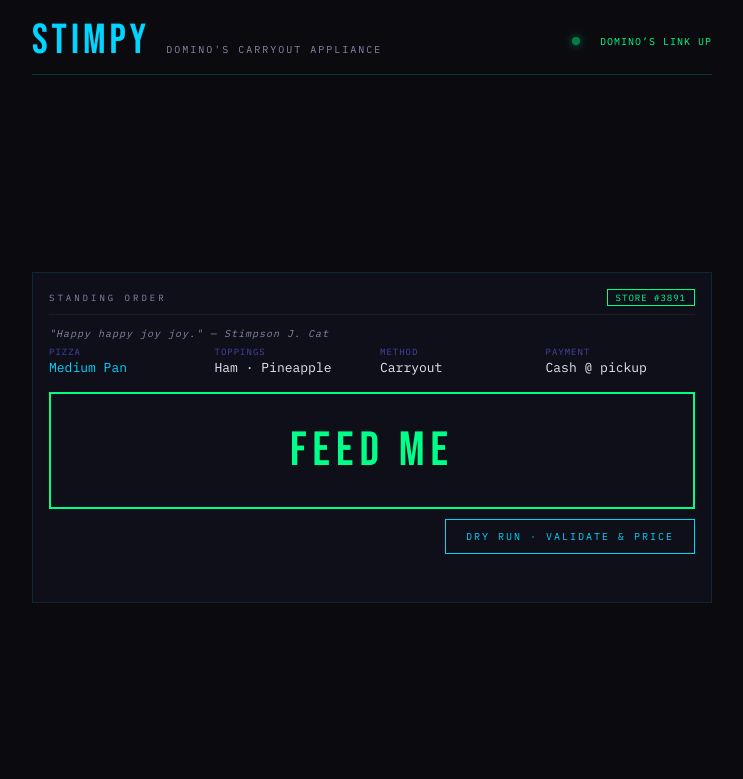
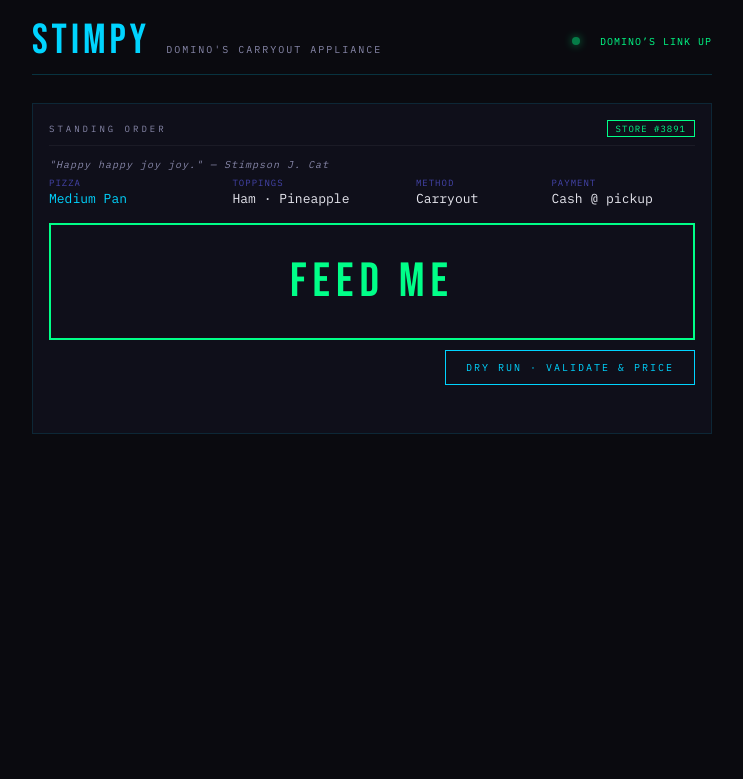
Before and after one commit to SuperAngryMonkey/stimpy, a Flask app: page / in a window 1280 px wide. Shown: the top 779 px of the page, without its empty margins (268-1011 px from the left). Run offline with Flask 3, Linux system fonts and the light colour scheme; data that the repository does not hold is empty.

Commit message:
ui: tighten layout — top-align panel, weight columns by content

```diff
--- a/templates/index.html
+++ b/templates/index.html
@@ -14,7 +14,7 @@
     flex-direction: column;
     min-height: 100vh;
   }
-  .wrap { flex: 1; display: flex; flex-direction: column; justify-content: center; }
+  .wrap { flex: 1; display: flex; flex-direction: column; justify-content: flex-start; padding-top: 8px; }
 
   .epigraph {
     font-size: 10px;
@@ -48,7 +48,7 @@
 
   .order-grid {
     display: grid;
-    grid-template-columns: repeat(4, 1fr);
+    grid-template-columns: 1.4fr 1.4fr 1fr 1.2fr;
     gap: 16px;
     margin-top: 6px;
   }
```
